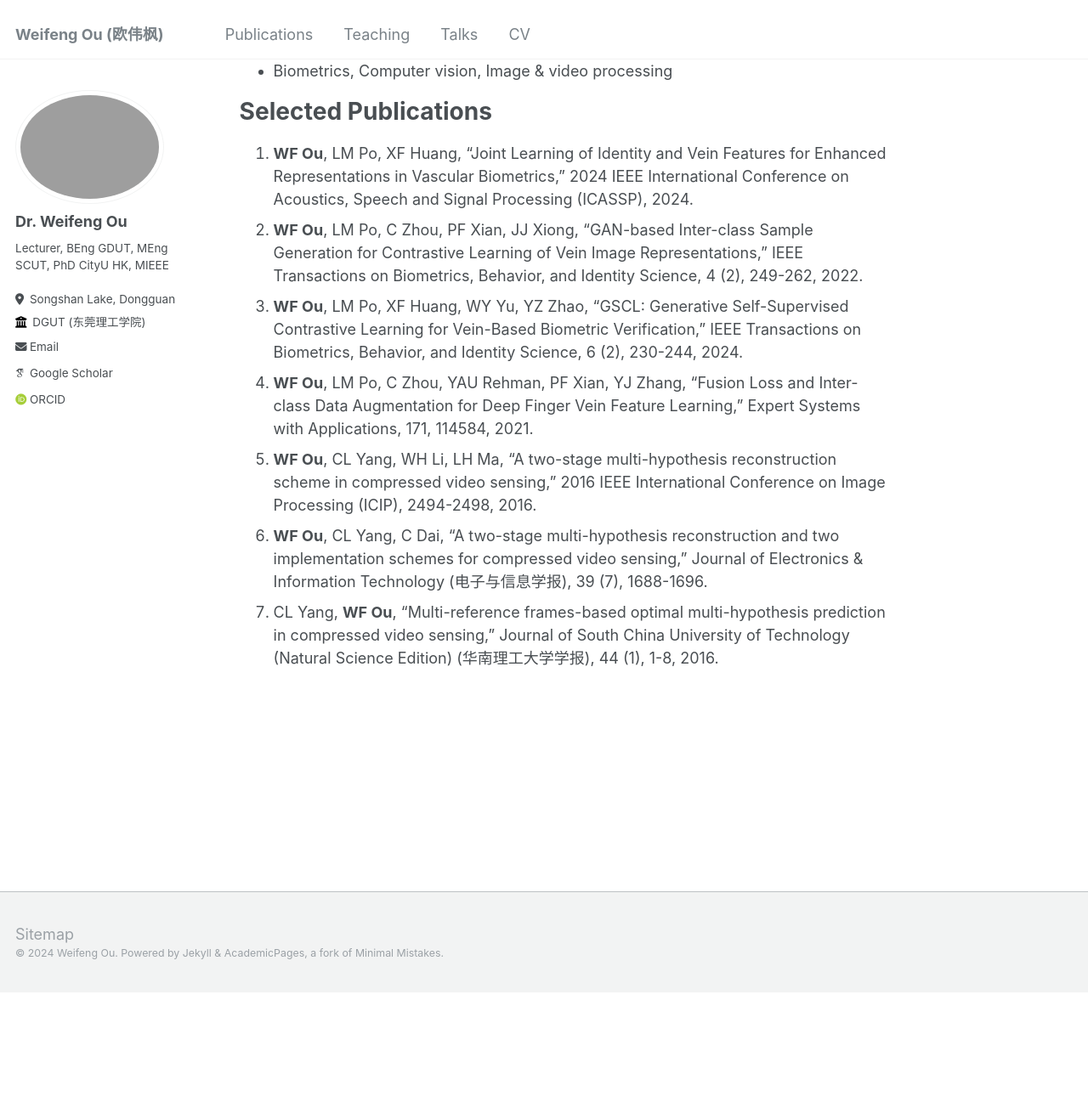
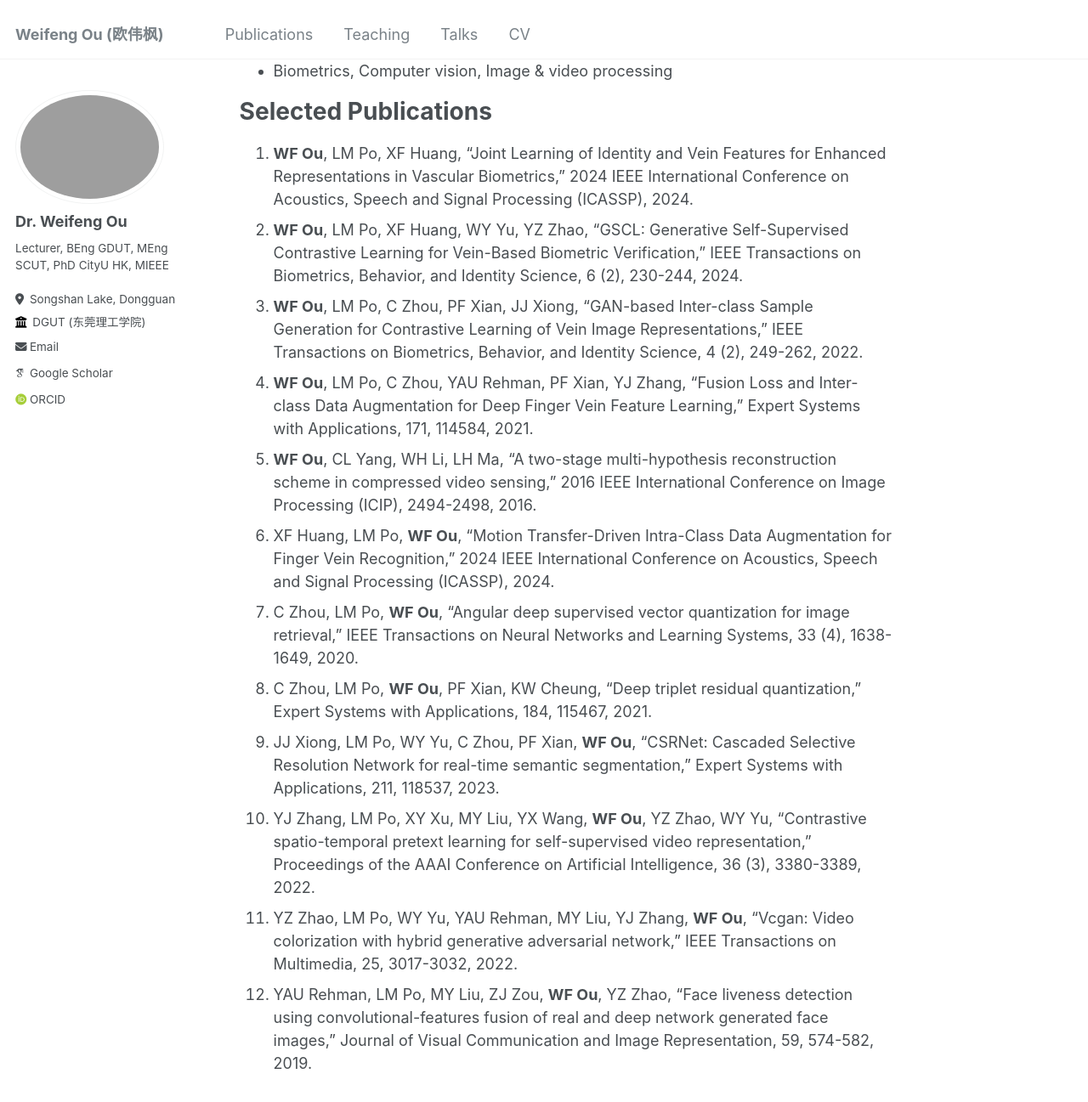
Before and after one commit to ouwf/ouwf.github.io, a Jekyll site: the page built from _pages/about.md, in a window 1280 px wide and 1400 px high, scrolled down 389 px. Shown: the top 1297 px of the window at 85% size. Built offline with Jekyll 4.4.1, drawn with Linux system fonts in a browser that asks for light colours; some web fonts are replaced; before the commit the page ends 1556 px from its top, so only the background shows below that.

Commit message:
update _pages/about.md _pages/cv.md _pages/publications.md

```diff
--- a/_pages/about.md
+++ b/_pages/about.md
@@ -10,14 +10,19 @@ redirect_from:
 # Bio
 **Wei-Feng Ou** received his B.E. degree in Information Engineering from Guangdong University of Technology in 2013, his M.E. degree in Signal & Information Processing from South China University of Technology in 2016, and his Ph.D. degree in Electrical Engineering from City University of Hong Kong in 2021. He was with Huawei as a Research & Development Engineer from 2016 to 2018 and was with SenseTime as an Algorithm Researcher from 2021~2023. In March 2023, he joined the School of Computer Science & Technology, Dongguan University of Technology, where he is currently a Lecturer with the School of Computer Science & Technology.
 
-# Research interests
+# Research Interests
 * Biometrics, Computer vision, Image & video processing
 
 # Selected Publications
 1. **WF Ou**, LM Po, XF Huang, "Joint Learning of Identity and Vein Features for Enhanced Representations in Vascular Biometrics," 2024 IEEE International Conference on Acoustics, Speech and Signal Processing (ICASSP), 2024.
-2. **WF Ou**, LM Po, C Zhou, PF Xian, JJ Xiong, “GAN-based Inter-class Sample Generation for Contrastive Learning of Vein Image Representations,” IEEE Transactions on Biometrics, Behavior, and Identity Science, 4 (2), 249-262, 2022.
-3. **WF Ou**, LM Po, XF Huang, WY Yu, YZ Zhao, "GSCL: Generative Self-Supervised Contrastive Learning for Vein-Based Biometric Verification," IEEE Transactions on Biometrics, Behavior, and Identity Science, 6 (2), 230-244, 2024.
+2. **WF Ou**, LM Po, XF Huang, WY Yu, YZ Zhao, "GSCL: Generative Self-Supervised Contrastive Learning for Vein-Based Biometric Verification," IEEE Transactions on Biometrics, Behavior, and Identity Science, 6 (2), 230-244, 2024.
+3. **WF Ou**, LM Po, C Zhou, PF Xian, JJ Xiong, “GAN-based Inter-class Sample Generation for Contrastive Learning of Vein Image Representations,” IEEE Transactions on Biometrics, Behavior, and Identity Science, 4 (2), 249-262, 2022.
 4. **WF Ou**, LM Po, C Zhou, YAU Rehman, PF Xian, YJ Zhang, “Fusion Loss and Inter-class Data Augmentation for Deep Finger Vein Feature Learning,” Expert Systems with Applications, 171, 114584, 2021.
 5. **WF Ou**, CL Yang, WH Li, LH Ma, “A two-stage multi-hypothesis reconstruction scheme in compressed video sensing,” 2016 IEEE International Conference on Image Processing (ICIP), 2494-2498, 2016.
-6. **WF Ou**, CL Yang, C Dai, “A two-stage multi-hypothesis reconstruction and two implementation schemes for compressed video sensing,” Journal of Electronics & Information Technology (电子与信息学报), 39 (7), 1688-1696.
-7. CL Yang, **WF Ou**, “Multi-reference frames-based optimal multi-hypothesis prediction in compressed video sensing,” Journal of South China University of Technology (Natural Science Edition) (华南理工大学学报), 44 (1), 1-8, 2016.
+6. XF Huang, LM Po, **WF Ou**, “Motion Transfer-Driven Intra-Class Data Augmentation for Finger Vein Recognition,” 2024 IEEE International Conference on Acoustics, Speech and Signal Processing (ICASSP), 2024.
+7. C Zhou, LM Po, **WF Ou**, “Angular deep supervised vector quantization for image retrieval,” IEEE Transactions on Neural Networks and Learning Systems, 33 (4), 1638-1649, 2020.
+8. C Zhou, LM Po, **WF Ou**, PF Xian, KW Cheung, “Deep triplet residual quantization,” Expert Systems with Applications, 184, 115467, 2021.
+9. JJ Xiong, LM Po, WY Yu, C Zhou, PF Xian, **WF Ou**, “CSRNet: Cascaded Selective Resolution Network for real-time semantic segmentation,” Expert Systems with Applications, 211, 118537, 2023.
+10. YJ Zhang, LM Po, XY Xu, MY Liu, YX Wang, **WF Ou**, YZ Zhao, WY Yu, “Contrastive spatio-temporal pretext learning for self-supervised video representation,” Proceedings of the AAAI Conference on Artificial Intelligence, 36 (3), 3380-3389, 2022.
+11. YZ Zhao, LM Po, WY Yu, YAU Rehman, MY Liu, YJ Zhang, **WF Ou**, “Vcgan: Video colorization with hybrid generative adversarial network,” IEEE Transactions on Multimedia, 25, 3017-3032, 2022.
+12. YAU Rehman, LM Po, MY Liu, ZJ Zou, **WF Ou**, YZ Zhao, “Face liveness detection using convolutional-features fusion of real and deep network generated face images,” Journal of Visual Communication and Image Representation, 59, 574-582, 2019.
```
Also changed, not shown: _pages/cv.md (+3 -6 lines), _pages/publications.md (+1 -1 lines).
